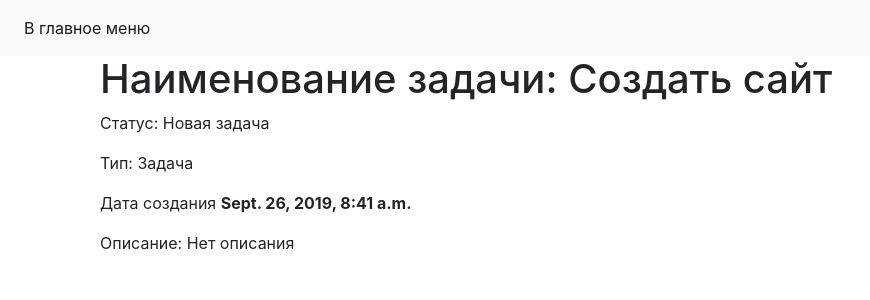
After one commit to Aitmatow/issue_tracker, a Django app: page /issue/1 in a window 1280 px wide. The commit adds this page. Shown: the top 300 px of the page, without its empty margins (0-870 px from the left). Run offline with Django 3.2, Linux system fonts and the light colour scheme; data comes from the database, SQL or seed files in the repository; some libraries are stand-ins or nearby versions.

Commit message:
Этап 2. Добавил страницу для детального просмотра задачи

```diff
--- a/source/main/urls.py
+++ b/source/main/urls.py
@@ -16,10 +16,10 @@ Including another URLconf
 from django.contrib import admin
 from django.urls import path
 
-from webapp.views import IndexView
+from webapp.views import IndexView, IssueView
 
 urlpatterns = [
     path('admin/', admin.site.urls),
-    path('', IndexView.as_view(), name='index')
-
+    path('', IndexView.as_view(), name='index'),
+    path('issue/<int:pk>', IssueView.as_view(), name = 'issue_view'),
 ]
--- a/source/webapp/templates/base.html
+++ b/source/webapp/templates/base.html
@@ -28,7 +28,7 @@
     </ul>
   </div>
 </nav>
-<div class="container">
+<div class="container" style="margin-top: 55px">
     {% block content %}{% endblock %}
 </div>
 {% block scripts %}{% endblock %}
--- a/source/webapp/templates/index.html
+++ b/source/webapp/templates/index.html
@@ -10,7 +10,7 @@
                   <div class="card-body">
                     <p class="card-text">Статус:{{ issue.status }}</p>
                     <p class="card-text">Тип:{{ issue.tip }}</p>
-{#                    <a href="{% url 'product_view' product.pk %}" class="btn btn-info">Открыть</a>#}
+                    <a href="{% url 'issue_view' issue.pk %}" class="btn btn-info">Открыть</a>
 {#                    <a href="{% url 'product_update' product.pk %}" class="btn btn-info">Редактировать</a>#}
 {#                    <a href="{% url 'product_delete' product.pk %}" class="btn btn-info">Удалить</a>#}
                   </div>
--- /dev/null
+++ b/source/webapp/templates/issue.html
@@ -0,0 +1,16 @@
+{% extends 'base.html' %}
+{% block title %}{{ issue.title }}{% endblock %}
+
+{% block menu %}
+{#   <li><a href="{% url 'article_update' article.pk %}">Edit</a></li>#}
+{#   <li><a href="{% url 'article_delete' article.pk %}">Delete</a></li>#}
+{% endblock %}
+{% block content %}
+   <div class="container">
+       <h1>Наименование задачи: {{ issue.title }}</h1>
+       <p>Статус: {{ issue.status }}</p>
+       <p>Тип: {{ issue.tip }}</p>
+       <p>Дата создания <b>{{ issue.create_date }}</b></p>
+       <div class="pre"> Описание: {% if not issue.description == "" %}{{ issue.description }} {% else %} {{ "Нет описания" }} {% endif %}</div>
+   </div>
+{% endblock %}
--- a/source/webapp/views.py
+++ b/source/webapp/views.py
@@ -1,4 +1,4 @@
-from django.shortcuts import render
+from django.shortcuts import render, get_object_or_404
 
 # Create your views here.
 from django.views.generic import TemplateView
@@ -12,3 +12,12 @@ class IndexView(TemplateView):
         context = super().get_context_data(**kwargs)
         context['issues'] = Issue.objects.all()
         return context
+
+
+class IssueView(TemplateView):
+    template_name = 'issue.html'
+    def get_context_data(self, **kwargs):
+        pk = kwargs.get('pk')
+        context = super().get_context_data(**kwargs)
+        context['issue'] = get_object_or_404(Issue, pk=pk)
+        return context
```
